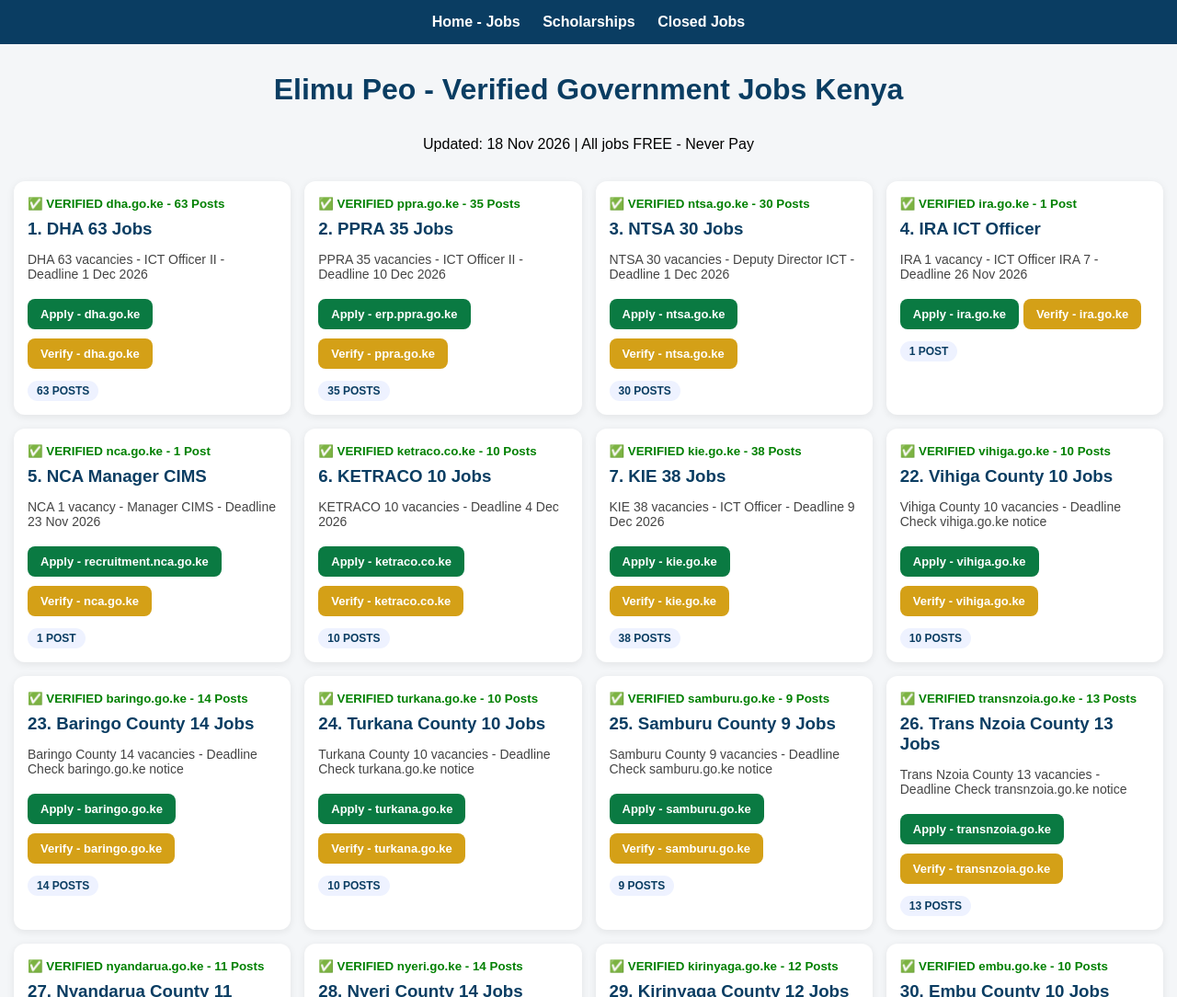
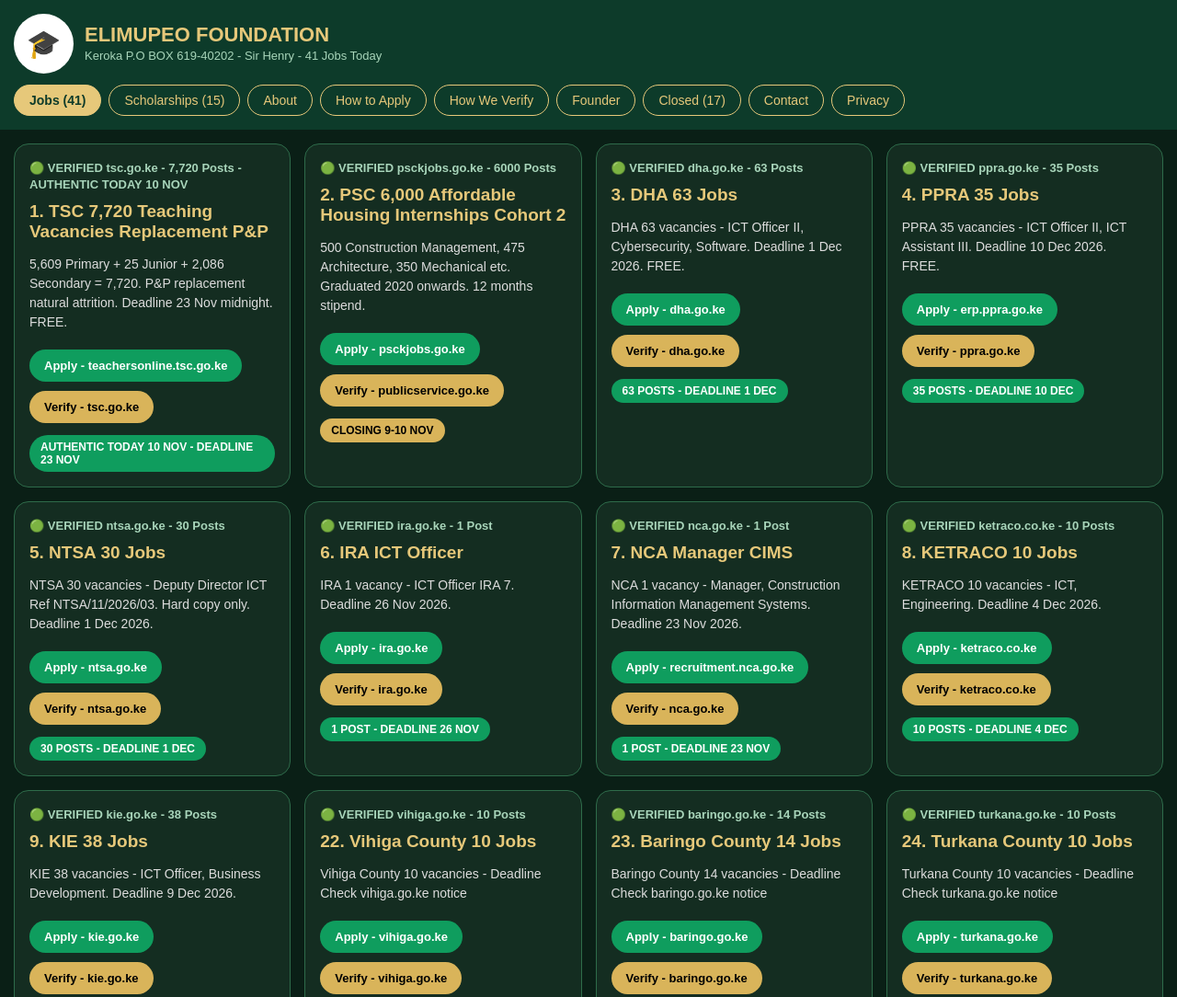
Before and after one commit to henryoobwocha-coder/elimupeo, a plain HTML site: page index.html in a window 1280 px wide. Shown: the top 1084 px of the page at 92% size. Drawn offline with Linux system fonts and the light colour scheme.

Commit message:
Update index.html

```diff
--- a/index.html
+++ b/index.html
@@ -3,78 +3,100 @@
 <head>
 <meta charset="UTF-8">
 <meta name="viewport" content="width=device-width, initial-scale=1.0">
-<title>Elimu Peo - Government Jobs in Kenya</title>
+<title>Elimu Peo Foundation - Government Jobs Kenya</title>
 <link rel="canonical" href="https://www.elimupeo.co.ke/">
 <style>
-body{font-family:Arial,sans-serif;margin:0;padding:0;background:#f4f6f8}
-header{background:#0a3d62;color:#fff;padding:15px;text-align:center}
-header a{color:#fff;text-decoration:none;margin:0 10px;font-weight:bold}
-header a:hover{color:#ffd700}
-h1{text-align:center;color:#0a3d62;padding:10px}
-.grid{display:grid;grid-template-columns:repeat(auto-fill,minmax(300px,1fr));gap:15px;padding:15px}
-.card{background:#fff;border-radius:12px;padding:15px;box-shadow:0 2px 8px rgba(0,0,0,.08)}
-.card small{color:green;font-weight:bold}
-.card h3{margin:8px 0;color:#0a3d62}
-.card p{color:#444;font-size:14px}
-.link-btn{display:inline-block;background:#0a7a42;color:#fff;padding:9px 14px;border-radius:8px;text-decoration:none;margin:5px 5px 5px 0;font-size:13px;font-weight:bold}
-.link-btn-gold{background:#d4a017}
-.badge{display:inline-block;background:#eef2ff;color:#0a3d62;padding:4px 10px;border-radius:20px;font-size:12px;font-weight:bold;margin-top:8px}
-footer{text-align:center;padding:20px;color:#777;font-size:13px}
+body{font-family:Arial,sans-serif;margin:0;background:#0a1f16;color:#fff}
+header{background:#0d3b2a;padding:15px}
+.top{display:flex;align-items:center;gap:12px}
+.logo{width:65px;height:65px;background:#fff;border-radius:50%;display:flex;align-items:center;justify-content:center;font-size:30px}
+.top h1{margin:0;color:#e6c87a;font-size:22px}
+.top p{margin:2px 0;color:#a8d5ba;font-size:13px}
+nav{margin-top:12px;display:flex;flex-wrap:wrap;gap:8px}
+nav a{color:#e6c87a;border:1.5px solid #e6c87a;padding:8px 16px;border-radius:25px;text-decoration:none;font-size:14px}
+nav a.active{background:#e6c87a;color:#0d3b2a;font-weight:bold}
+h2{padding:0 15px;color:#e6c87a}
+.grid{padding:15px;display:grid;grid-template-columns:repeat(auto-fill,minmax(300px,1fr));gap:15px}
+.card{background:#142d21;border:1.5px solid #2e6b4a;border-radius:16px;padding:16px}
+.card small{color:#a8d5ba;font-weight:bold;font-size:13px}
+.card h3{color:#e6c87a;margin:10px 0;font-size:19px}
+.card p{color:#ddd;font-size:14px;line-height:1.5}
+.link-btn{display:inline-block;background:#0f9d5e;color:#fff;padding:10px 16px;border-radius:25px;text-decoration:none;font-weight:bold;font-size:13px;margin:5px 5px 5px 0}
+.link-btn-gold{background:#d9b45a;color:#000}
+.badge{display:inline-block;background:#0f9d5e;color:#fff;padding:6px 12px;border-radius:20px;font-size:12px;font-weight:bold;margin-top:8px}
+.badge-gold{background:#d9b45a;color:#000}
+footer{text-align:center;padding:20px;color:#a8d5ba;font-size:13px}
+footer a{color:#e6c87a}
 </style>
 </head>
 <body>
 <header>
-<a href="index.html">Home - Jobs</a>
-<a href="scholarships.html">Scholarships</a>
-<a href="closed.html">Closed Jobs</a>
+<div class="top">
+<div class="logo">🎓</div>
+<div><h1>ELIMUPEO FOUNDATION</h1><p>Keroka P.O BOX 619-40202 - Sir Henry - 41 Jobs Today</p></div>
+</div>
+<nav>
+<a href="index.html" class="active">Jobs (41)</a>
+<a href="scholarships.html">Scholarships (15)</a>
+<a href="about.html">About</a>
+<a href="how-to-apply.html">How to Apply</a>
+<a href="how-we-verify.html">How We Verify</a>
+<a href="founder.html">Founder</a>
+<a href="closed.html">Closed (17)</a>
+<a href="contact.html">Contact</a>
+<a href="privacy.html">Privacy</a>
+</nav>
 </header>
-<h1>Elimu Peo - Verified Government Jobs Kenya</h1>
-<p style="text-align:center">Updated: 18 Nov 2026 | All jobs FREE - Never Pay</p>
+
 <div class="grid">
 
-<div class="card"><small>✅ VERIFIED dha.go.ke - 63 Posts</small><h3>1. DHA 63 Jobs</h3><p>DHA 63 vacancies - ICT Officer II - Deadline 1 Dec 2026</p><a href="https://dha.go.ke/careers" target="_blank" class="link-btn">Apply - dha.go.ke</a><a href="https://dha.go.ke/careers" target="_blank" class="link-btn link-btn-gold">Verify - dha.go.ke</a><br><span class="badge">63 POSTS</span></div>
+<div class="card"><small>🟢 VERIFIED tsc.go.ke - 7,720 Posts - AUTHENTIC TODAY 10 NOV</small><h3>1. TSC 7,720 Teaching Vacancies Replacement P&P</h3><p>5,609 Primary + 25 Junior + 2,086 Secondary = 7,720. P&P replacement natural attrition. Deadline 23 Nov midnight. FREE.</p><a href="https://teachersonline.tsc.go.ke" target="_blank" class="link-btn">Apply - teachersonline.tsc.go.ke</a><a href="https://www.tsc.go.ke" target="_blank" class="link-btn link-btn-gold">Verify - tsc.go.ke</a><br><span class="badge">AUTHENTIC TODAY 10 NOV - DEADLINE 23 NOV</span></div>
 
-<div class="card"><small>✅ VERIFIED ppra.go.ke - 35 Posts</small><h3>2. PPRA 35 Jobs</h3><p>PPRA 35 vacancies - ICT Officer II - Deadline 10 Dec 2026</p><a href="https://erp.ppra.go.ke" target="_blank" class="link-btn">Apply - erp.ppra.go.ke</a><a href="https://www.ppra.go.ke/careers" target="_blank" class="link-btn link-btn-gold">Verify - ppra.go.ke</a><br><span class="badge">35 POSTS</span></div>
+<div class="card"><small>🟢 VERIFIED psckjobs.go.ke - 6000 Posts</small><h3>2. PSC 6,000 Affordable Housing Internships Cohort 2</h3><p>500 Construction Management, 475 Architecture, 350 Mechanical etc. Graduated 2020 onwards. 12 months stipend.</p><a href="https://www.psckjobs.go.ke" target="_blank" class="link-btn">Apply - psckjobs.go.ke</a><a href="https://www.publicservice.go.ke" target="_blank" class="link-btn link-btn-gold">Verify - publicservice.go.ke</a><br><span class="badge badge-gold">CLOSING 9-10 NOV</span></div>
 
-<div class="card"><small>✅ VERIFIED ntsa.go.ke - 30 Posts</small><h3>3. NTSA 30 Jobs</h3><p>NTSA 30 vacancies - Deputy Director ICT - Deadline 1 Dec 2026</p><a href="https://www.ntsa.go.ke" target="_blank" class="link-btn">Apply - ntsa.go.ke</a><a href="https://www.ntsa.go.ke" target="_blank" class="link-btn link-btn-gold">Verify - ntsa.go.ke</a><br><span class="badge">30 POSTS</span></div>
+<div class="card"><small>🟢 VERIFIED dha.go.ke - 63 Posts</small><h3>3. DHA 63 Jobs</h3><p>DHA 63 vacancies - ICT Officer II, Cybersecurity, Software. Deadline 1 Dec 2026. FREE.</p><a href="https://dha.go.ke/careers" target="_blank" class="link-btn">Apply - dha.go.ke</a><a href="https://dha.go.ke/careers" target="_blank" class="link-btn link-btn-gold">Verify - dha.go.ke</a><br><span class="badge">63 POSTS - DEADLINE 1 DEC</span></div>
 
-<div class="card"><small>✅ VERIFIED ira.go.ke - 1 Post</small><h3>4. IRA ICT Officer</h3><p>IRA 1 vacancy - ICT Officer IRA 7 - Deadline 26 Nov 2026</p><a href="https://www.ira.go.ke" target="_blank" class="link-btn">Apply - ira.go.ke</a><a href="https://www.ira.go.ke" target="_blank" class="link-btn link-btn-gold">Verify - ira.go.ke</a><br><span class="badge">1 POST</span></div>
+<div class="card"><small>🟢 VERIFIED ppra.go.ke - 35 Posts</small><h3>4. PPRA 35 Jobs</h3><p>PPRA 35 vacancies - ICT Officer II, ICT Assistant III. Deadline 10 Dec 2026. FREE.</p><a href="https://erp.ppra.go.ke" target="_blank" class="link-btn">Apply - erp.ppra.go.ke</a><a href="https://www.ppra.go.ke/careers" target="_blank" class="link-btn link-btn-gold">Verify - ppra.go.ke</a><br><span class="badge">35 POSTS - DEADLINE 10 DEC</span></div>
 
-<div class="card"><small>✅ VERIFIED nca.go.ke - 1 Post</small><h3>5. NCA Manager CIMS</h3><p>NCA 1 vacancy - Manager CIMS - Deadline 23 Nov 2026</p><a href="https://recruitment.nca.go.ke" target="_blank" class="link-btn">Apply - recruitment.nca.go.ke</a><a href="https://www.nca.go.ke" target="_blank" class="link-btn link-btn-gold">Verify - nca.go.ke</a><br><span class="badge">1 POST</span></div>
+<div class="card"><small>🟢 VERIFIED ntsa.go.ke - 30 Posts</small><h3>5. NTSA 30 Jobs</h3><p>NTSA 30 vacancies - Deputy Director ICT Ref NTSA/11/2026/03. Hard copy only. Deadline 1 Dec 2026.</p><a href="https://www.ntsa.go.ke" target="_blank" class="link-btn">Apply - ntsa.go.ke</a><a href="https://www.ntsa.go.ke" target="_blank" class="link-btn link-btn-gold">Verify - ntsa.go.ke</a><br><span class="badge">30 POSTS - DEADLINE 1 DEC</span></div>
 
-<div class="card"><small>✅ VERIFIED ketraco.co.ke - 10 Posts</small><h3>6. KETRACO 10 Jobs</h3><p>KETRACO 10 vacancies - Deadline 4 Dec 2026</p><a href="https://www.ketraco.co.ke" target="_blank" class="link-btn">Apply - ketraco.co.ke</a><a href="https://www.ketraco.co.ke" target="_blank" class="link-btn link-btn-gold">Verify - ketraco.co.ke</a><br><span class="badge">10 POSTS</span></div>
+<div class="card"><small>🟢 VERIFIED ira.go.ke - 1 Post</small><h3>6. IRA ICT Officer</h3><p>IRA 1 vacancy - ICT Officer IRA 7. Deadline 26 Nov 2026.</p><a href="https://www.ira.go.ke" target="_blank" class="link-btn">Apply - ira.go.ke</a><a href="https://www.ira.go.ke" target="_blank" class="link-btn link-btn-gold">Verify - ira.go.ke</a><br><span class="badge">1 POST - DEADLINE 26 NOV</span></div>
 
-<div class="card"><small>✅ VERIFIED kie.go.ke - 38 Posts</small><h3>7. KIE 38 Jobs</h3><p>KIE 38 vacancies - ICT Officer - Deadline 9 Dec 2026</p><a href="https://www.kie.go.ke" target="_blank" class="link-btn">Apply - kie.go.ke</a><a href="https://www.kie.go.ke" target="_blank" class="link-btn link-btn-gold">Verify - kie.go.ke</a><br><span class="badge">38 POSTS</span></div>
+<div class="card"><small>🟢 VERIFIED nca.go.ke - 1 Post</small><h3>7. NCA Manager CIMS</h3><p>NCA 1 vacancy - Manager, Construction Information Management Systems. Deadline 23 Nov 2026.</p><a href="https://recruitment.nca.go.ke" target="_blank" class="link-btn">Apply - recruitment.nca.go.ke</a><a href="https://www.nca.go.ke" target="_blank" class="link-btn link-btn-gold">Verify - nca.go.ke</a><br><span class="badge">1 POST - DEADLINE 23 NOV</span></div>
 
-<div class="card"><small>✅ VERIFIED vihiga.go.ke - 10 Posts</small><h3>22. Vihiga County 10 Jobs</h3><p>Vihiga County 10 vacancies - Deadline Check vihiga.go.ke notice</p><a href="https://vihiga.go.ke" target="_blank" class="link-btn">Apply - vihiga.go.ke</a><a href="https://vihiga.go.ke/careers" target="_blank" class="link-btn link-btn-gold">Verify - vihiga.go.ke</a><br><span class="badge">10 POSTS</span></div>
+<div class="card"><small>🟢 VERIFIED ketraco.co.ke - 10 Posts</small><h3>8. KETRACO 10 Jobs</h3><p>KETRACO 10 vacancies - ICT, Engineering. Deadline 4 Dec 2026.</p><a href="https://www.ketraco.co.ke" target="_blank" class="link-btn">Apply - ketraco.co.ke</a><a href="https://www.ketraco.co.ke" target="_blank" class="link-btn link-btn-gold">Verify - ketraco.co.ke</a><br><span class="badge">10 POSTS - DEADLINE 4 DEC</span></div>
 
-<div class="card"><small>✅ VERIFIED baringo.go.ke - 14 Posts</small><h3>23. Baringo County 14 Jobs</h3><p>Baringo County 14 vacancies - Deadline Check baringo.go.ke notice</p><a href="https://baringo.go.ke" target="_blank" class="link-btn">Apply - baringo.go.ke</a><a href="https://baringo.go.ke/vacancies" target="_blank" class="link-btn link-btn-gold">Verify - baringo.go.ke</a><br><span class="badge">14 POSTS</span></div>
+<div class="card"><small>🟢 VERIFIED kie.go.ke - 38 Posts</small><h3>9. KIE 38 Jobs</h3><p>KIE 38 vacancies - ICT Officer, Business Development. Deadline 9 Dec 2026.</p><a href="https://www.kie.go.ke" target="_blank" class="link-btn">Apply - kie.go.ke</a><a href="https://www.kie.go.ke" target="_blank" class="link-btn link-btn-gold">Verify - kie.go.ke</a><br><span class="badge">38 POSTS - DEADLINE 9 DEC</span></div>
 
-<div class="card"><small>✅ VERIFIED turkana.go.ke - 10 Posts</small><h3>24. Turkana County 10 Jobs</h3><p>Turkana County 10 vacancies - Deadline Check turkana.go.ke notice</p><a href="https://turkana.go.ke" target="_blank" class="link-btn">Apply - turkana.go.ke</a><a href="https://turkana.go.ke/vacancies" target="_blank" class="link-btn link-btn-gold">Verify - turkana.go.ke</a><br><span class="badge">10 POSTS</span></div>
+<div class="card"><small>🟢 VERIFIED vihiga.go.ke - 10 Posts</small><h3>22. Vihiga County 10 Jobs</h3><p>Vihiga County 10 vacancies - Deadline Check vihiga.go.ke notice</p><a href="https://vihiga.go.ke" target="_blank" class="link-btn">Apply - vihiga.go.ke</a><a href="https://vihiga.go.ke/careers" target="_blank" class="link-btn link-btn-gold">Verify - vihiga.go.ke</a><br><span class="badge">10 POSTS</span></div>
 
-<div class="card"><small>✅ VERIFIED samburu.go.ke - 9 Posts</small><h3>25. Samburu County 9 Jobs</h3><p>Samburu County 9 vacancies - Deadline Check samburu.go.ke notice</p><a href="https://samburu.go.ke" target="_blank" class="link-btn">Apply - samburu.go.ke</a><a href="https://samburu.go.ke/careers" target="_blank" class="link-btn link-btn-gold">Verify - samburu.go.ke</a><br><span class="badge">9 POSTS</span></div>
+<div class="card"><small>🟢 VERIFIED baringo.go.ke - 14 Posts</small><h3>23. Baringo County 14 Jobs</h3><p>Baringo County 14 vacancies - Deadline Check baringo.go.ke notice</p><a href="https://baringo.go.ke" target="_blank" class="link-btn">Apply - baringo.go.ke</a><a href="https://baringo.go.ke/vacancies" target="_blank" class="link-btn link-btn-gold">Verify - baringo.go.ke</a><br><span class="badge">14 POSTS</span></div>
 
-<div class="card"><small>✅ VERIFIED transnzoia.go.ke - 13 Posts</small><h3>26. Trans Nzoia County 13 Jobs</h3><p>Trans Nzoia County 13 vacancies - Deadline Check transnzoia.go.ke notice</p><a href="https://transnzoia.go.ke" target="_blank" class="link-btn">Apply - transnzoia.go.ke</a><a href="https://transnzoia.go.ke/vacancies" target="_blank" class="link-btn link-btn-gold">Verify - transnzoia.go.ke</a><br><span class="badge">13 POSTS</span></div>
+<div class="card"><small>🟢 VERIFIED turkana.go.ke - 10 Posts</small><h3>24. Turkana County 10 Jobs</h3><p>Turkana County 10 vacancies - Deadline Check turkana.go.ke notice</p><a href="https://turkana.go.ke" target="_blank" class="link-btn">Apply - turkana.go.ke</a><a href="https://turkana.go.ke/vacancies" target="_blank" class="link-btn link-btn-gold">Verify - turkana.go.ke</a><br><span class="badge">10 POSTS</span></div>
 
-<div class="card"><small>✅ VERIFIED nyandarua.go.ke - 11 Posts</small><h3>27. Nyandarua County 11 Jobs</h3><p>Nyandarua County 11 vacancies - Deadline Check nyandarua.go.ke notice</p><a href="https://nyandarua.go.ke" target="_blank" class="link-btn">Apply - nyandarua.go.ke</a><a href="https://nyandarua.go.ke/careers" target="_blank" class="link-btn link-btn-gold">Verify - nyandarua.go.ke</a><br><span class="badge">11 POSTS</span></div>
+<div class="card"><small>🟢 VERIFIED samburu.go.ke - 9 Posts</small><h3>25. Samburu County 9 Jobs</h3><p>Samburu County 9 vacancies - Deadline Check samburu.go.ke notice</p><a href="https://samburu.go.ke" target="_blank" class="link-btn">Apply - samburu.go.ke</a><a href="https://samburu.go.ke/careers" target="_blank" class="link-btn link-btn-gold">Verify - samburu.go.ke</a><br><span class="badge">9 POSTS</span></div>
 
-<div class="card"><small>✅ VERIFIED nyeri.go.ke - 14 Posts</small><h3>28. Nyeri County 14 Jobs</h3><p>Nyeri County 14 vacancies - Deadline Check nyeri.go.ke notice</p><a href="https://nyeri.go.ke" target="_blank" class="link-btn">Apply - nyeri.go.ke</a><a href="https://nyeri.go.ke/vacancies" target="_blank" class="link-btn link-btn-gold">Verify - nyeri.go.ke</a><br><span class="badge">14 POSTS</span></div>
+<div class="card"><small>🟢 VERIFIED transnzoia.go.ke - 13 Posts</small><h3>26. Trans Nzoia County 13 Jobs</h3><p>Trans Nzoia County 13 vacancies - Deadline Check transnzoia.go.ke notice</p><a href="https://transnzoia.go.ke" target="_blank" class="link-btn">Apply - transnzoia.go.ke</a><a href="https://transnzoia.go.ke/vacancies" target="_blank" class="link-btn link-btn-gold">Verify - transnzoia.go.ke</a><br><span class="badge">13 POSTS</span></div>
 
-<div class="card"><small>✅ VERIFIED kirinyaga.go.ke - 12 Posts</small><h3>29. Kirinyaga County 12 Jobs</h3><p>Kirinyaga County 12 vacancies - Deadline Check kirinyaga.go.ke notice</p><a href="https://kirinyaga.go.ke" target="_blank" class="link-btn">Apply - kirinyaga.go.ke</a><a href="https://kirinyaga.go.ke/careers" target="_blank" class="link-btn link-btn-gold">Verify - kirinyaga.go.ke</a><br><span class="badge">12 POSTS</span></div>
+<div class="card"><small>🟢 VERIFIED nyandarua.go.ke - 11 Posts</small><h3>27. Nyandarua County 11 Jobs</h3><p>Nyandarua County 11 vacancies - Deadline Check nyandarua.go.ke notice</p><a href="https://nyandarua.go.ke" target="_blank" class="link-btn">Apply - nyandarua.go.ke</a><a href="https://nyandarua.go.ke/careers" target="_blank" class="link-btn link-btn-gold">Verify - nyandarua.go.ke</a><br><span class="badge">11 POSTS</span></div>
 
-<div class="card"><small>✅ VERIFIED embu.go.ke - 10 Posts</small><h3>30. Embu County 10 Jobs</h3><p>Embu County 10 vacancies - Deadline Check embu.go.ke notice</p><a href="https://embu.go.ke" target="_blank" class="link-btn">Apply - embu.go.ke</a><a href="https://embu.go.ke/vacancies" target="_blank" class="link-btn link-btn-gold">Verify - embu.go.ke</a><br><span class="badge">10 POSTS</span></div>
+<div class="card"><small>🟢 VERIFIED nyeri.go.ke - 14 Posts</small><h3>28. Nyeri County 14 Jobs</h3><p>Nyeri County 14 vacancies - Deadline Check nyeri.go.ke notice</p><a href="https://nyeri.go.ke" target="_blank" class="link-btn">Apply - nyeri.go.ke</a><a href="https://nyeri.go.ke/vacancies" target="_blank" class="link-btn link-btn-gold">Verify - nyeri.go.ke</a><br><span class="badge">14 POSTS</span></div>
 
-<div class="card"><small>✅ VERIFIED meru.go.ke - 16 Posts</small><h3>31. Meru County 16 Jobs</h3><p>Meru County 16 vacancies - Deadline Check meru.go.ke notice</p><a href="https://meru.go.ke" target="_blank" class="link-btn">Apply - meru.go.ke</a><a href="https://meru.go.ke/careers" target="_blank" class="link-btn link-btn-gold">Verify - meru.go.ke</a><br><span class="badge">16 POSTS</span></div>
+<div class="card"><small>🟢 VERIFIED kirinyaga.go.ke - 12 Posts</small><h3>29. Kirinyaga County 12 Jobs</h3><p>Kirinyaga County 12 vacancies - Deadline Check kirinyaga.go.ke notice</p><a href="https://kirinyaga.go.ke" target="_blank" class="link-btn">Apply - kirinyaga.go.ke</a><a href="https://kirinyaga.go.ke/careers" target="_blank" class="link-btn link-btn-gold">Verify - kirinyaga.go.ke</a><br><span class="badge">12 POSTS</span></div>
 
-<div class="card"><small>✅ VERIFIED kitui.go.ke - 14 Posts</small><h3>32. Kitui County 14 Jobs Extra</h3><p>Kitui County 14 vacancies Extra - Health - Deadline Check kitui.go.ke notice</p><a href="https://kitui.go.ke" target="_blank" class="link-btn">Apply - kitui.go.ke</a><a href="https://kitui.go.ke/careers" target="_blank" class="link-btn link-btn-gold">Verify - kitui.go.ke</a><br><span class="badge">14 POSTS</span></div>
+<div class="card"><small>🟢 VERIFIED embu.go.ke - 10 Posts</small><h3>30. Embu County 10 Jobs</h3><p>Embu County 10 vacancies - Deadline Check embu.go.ke notice</p><a href="https://embu.go.ke" target="_blank" class="link-btn">Apply - embu.go.ke</a><a href="https://embu.go.ke/vacancies" target="_blank" class="link-btn link-btn-gold">Verify - embu.go.ke</a><br><span class="badge">10 POSTS</span></div>
 
-<div class="card"><small>✅ VERIFIED makueni.go.ke - 12 Posts</small><h3>33. Makueni County 12 Vacancies</h3><p>Makueni County 12 vacancies - Deadline Check makueni.go.ke notice</p><a href="https://makueni.go.ke" target="_blank" class="link-btn">Apply - makueni.go.ke</a><a href="https://makueni.go.ke/vacancies" target="_blank" class="link-btn link-btn-gold">Verify - makueni.go.ke</a><br><span class="badge">12 POSTS</span></div>
+<div class="card"><small>🟢 VERIFIED meru.go.ke - 16 Posts</small><h3>31. Meru County 16 Jobs</h3><p>Meru County 16 vacancies - Deadline Check meru.go.ke notice</p><a href="https://meru.go.ke" target="_blank" class="link-btn">Apply - meru.go.ke</a><a href="https://meru.go.ke/careers" target="_blank" class="link-btn link-btn-gold">Verify - meru.go.ke</a><br><span class="badge">16 POSTS</span></div>
 
-<div class="card"><small>✅ VERIFIED taitataveta.go.ke - 10 Posts</small><h3>34. Taita Taveta County 10 Jobs</h3><p>Taita Taveta County 10 vacancies - Deadline Check taitataveta.go.ke notice</p><a href="https://taitataveta.go.ke" target="_blank" class="link-btn">Apply - taitataveta.go.ke</a><a href="https://taitataveta.go.ke/careers" target="_blank" class="link-btn link-btn-gold">Verify - taitataveta.go.ke</a><br><span class="badge">10 POSTS</span></div>
+<div class="card"><small>🟢 VERIFIED kitui.go.ke - 14 Posts</small><h3>32. Kitui County 14 Jobs Extra</h3><p>Kitui County 14 vacancies Extra - Health - Deadline Check kitui.go.ke notice</p><a href="https://kitui.go.ke" target="_blank" class="link-btn">Apply - kitui.go.ke</a><a href="https://kitui.go.ke/careers" target="_blank" class="link-btn link-btn-gold">Verify - kitui.go.ke</a><br><span class="badge">14 POSTS</span></div>
 
-<div class="card"><small>✅ VERIFIED kilifi.go.ke - 15 Posts</small><h3>35. Kilifi County 15 Jobs</h3><p>Kilifi County 15 vacancies - Deadline Check kilifi.go.ke notice</p><a href="https://kilifi.go.ke" target="_blank" class="link-btn">Apply - kilifi.go.ke</a><a href="https://kilifi.go.ke/careers" target="_blank" class="link-btn link-btn-gold">Verify - kilifi.go.ke</a><br><span class="badge">15 POSTS</span></div>
+<div class="card"><small>🟢 VERIFIED makueni.go.ke - 12 Posts</small><h3>33. Makueni County 12 Vacancies</h3><p>Makueni County 12 vacancies - Deadline Check makueni.go.ke notice</p><a href="https://makueni.go.ke" target="_blank" class="link-btn">Apply - makueni.go.ke</a><a href="https://makueni.go.ke/vacancies" target="_blank" class="link-btn link-btn-gold">Verify - makueni.go.ke</a><br><span class="badge">12 POSTS</span></div>
+
+<div class="card"><small>🟢 VERIFIED taitataveta.go.ke - 10 Posts</small><h3>34. Taita Taveta County 10 Jobs</h3><p>Taita Taveta County 10 vacancies - Deadline Check taitataveta.go.ke notice</p><a href="https://taitataveta.go.ke" target="_blank" class="link-btn">Apply - taitataveta.go.ke</a><a href="https://taitataveta.go.ke/careers" target="_blank" class="link-btn link-btn-gold">Verify - taitataveta.go.ke</a><br><span class="badge">10 POSTS</span></div>
+
+<div class="card"><small>🟢 VERIFIED kilifi.go.ke - 15 Posts</small><h3>35. Kilifi County 15 Jobs</h3><p>Kilifi County 15 vacancies - Deadline Check kilifi.go.ke notice</p><a href="https://kilifi.go.ke" target="_blank" class="link-btn">Apply - kilifi.go.ke</a><a href="https://kilifi.go.ke/careers" target="_blank" class="link-btn link-btn-gold">Verify - kilifi.go.ke</a><br><span class="badge">15 POSTS</span></div>
 
 </div>
-<footer>© 2026 Elimu Peo | <a href="index.html">Jobs</a> | <a href="scholarships.html">Scholarships</a> | <a href="closed.html">Closed</a></footer>
+<footer>© 2026 Elimu Peo Foundation | <a href="index.html">Jobs</a> | <a href="scholarships.html">Scholarships</a> | <a href="closed.html">Closed</a></footer>
 </body>
-                                                                                      </html>
+  </html>
```
